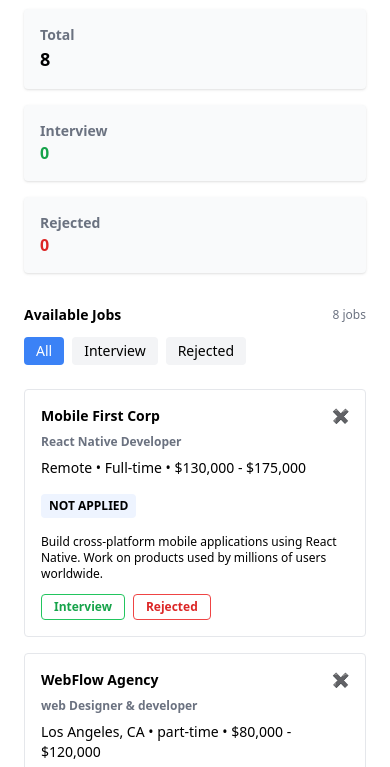
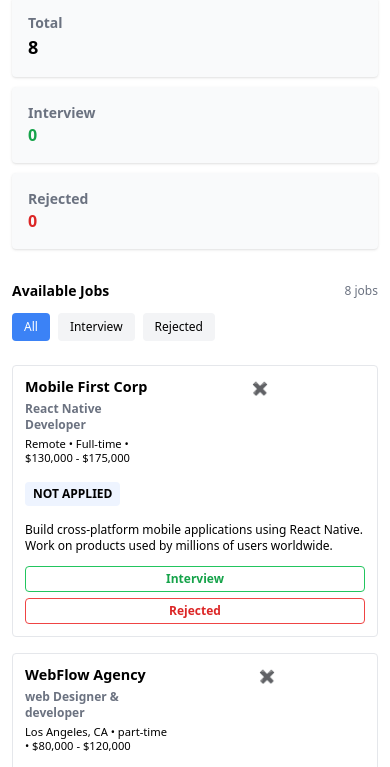
Before and after one commit to arpitaislamkona21/Assignment-4, a plain HTML site: page index.html in a window 390 px wide. Shown: the part 67-834 px from the top of the page. Drawn offline with nearby package versions, Linux system fonts and the light colour scheme.

Commit message:
responsive part

```diff
--- a/index.html
+++ b/index.html
@@ -5,6 +5,7 @@
 <meta name="viewport" content="width=device-width, initial-scale=1.0">
 <title>Job Application Tracker</title>
 <script src="https://cdn.tailwindcss.com"></script>
+<link rel="stylesheet" href="./style.css">
 </head>
 
 <body class="bg-gray-200">
--- a/style.css
+++ b/style.css
@@ -0,0 +1,77 @@
+/* Small devices (phones, 576px and below) */
+@media (max-width: 576px) {
+
+  body {
+    background-color: #f3f4f6; /* gray-100 */
+  }
+
+  /* Main container padding reduce */
+  .max-w-5xl {
+    padding: 12px !important;
+  }
+
+  /* Title */
+  h1 {
+    font-size: 1rem;
+    margin-bottom: 1rem;
+  }
+
+  /* Dashboard cards stack nicely */
+  .grid {
+    gap: 10px !important;
+  }
+
+  /* Job card */
+  #jobContainer > div {
+    padding: 12px !important;
+  }
+
+  /* Company name */
+  #jobContainer h3 {
+    font-size: 0.9rem;
+  }
+
+  /* Position text */
+  #jobContainer p.font-bold {
+    font-size: 0.75rem;
+    padding: 4px 0;
+  }
+
+  /* Location • Type • Salary line */
+  #jobContainer div > div > div {
+    font-size: 0.7rem;
+    line-height: 1.3;
+  }
+
+  /* Buttons stack */
+  #jobContainer .flex.gap-2 {
+    flex-direction: column;
+    gap: 6px;
+  }
+
+  #jobContainer button {
+    width: 100%;
+    text-align: center;
+  }
+
+  /* Tabs scrollable */
+  .tab-btn {
+    font-size: 0.75rem;
+    padding: 6px 10px;
+  }
+
+  .flex.gap-2.mb-6 {
+    overflow-x: auto;
+    white-space: nowrap;
+  }
+
+  /* Empty state spacing */
+  #emptyState {
+    padding: 60px 10px;
+  }
+
+  /* Delete button smaller */
+  #jobContainer button.text-gray-400 {
+    font-size: 0.8rem;
+  }
+}
```
